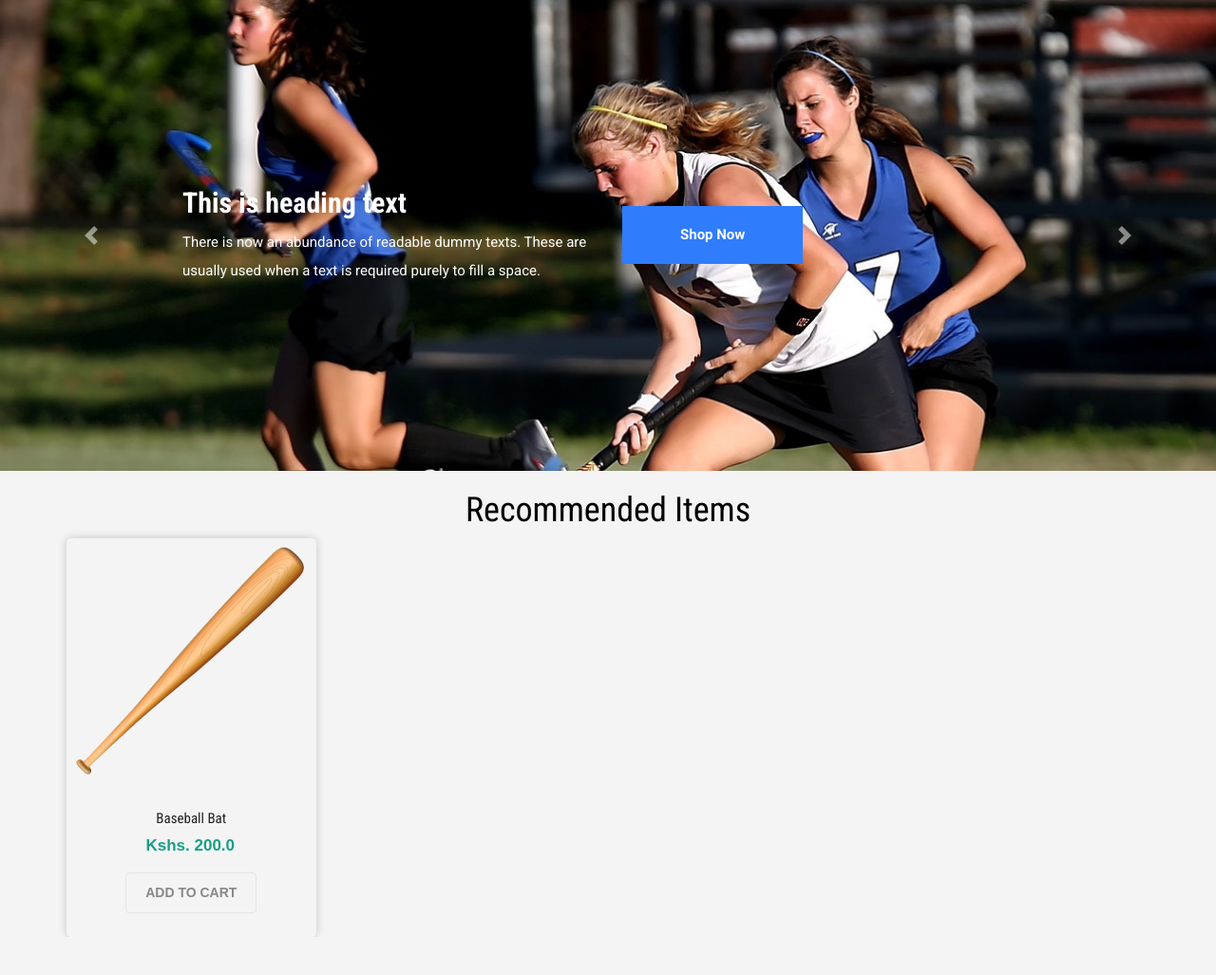
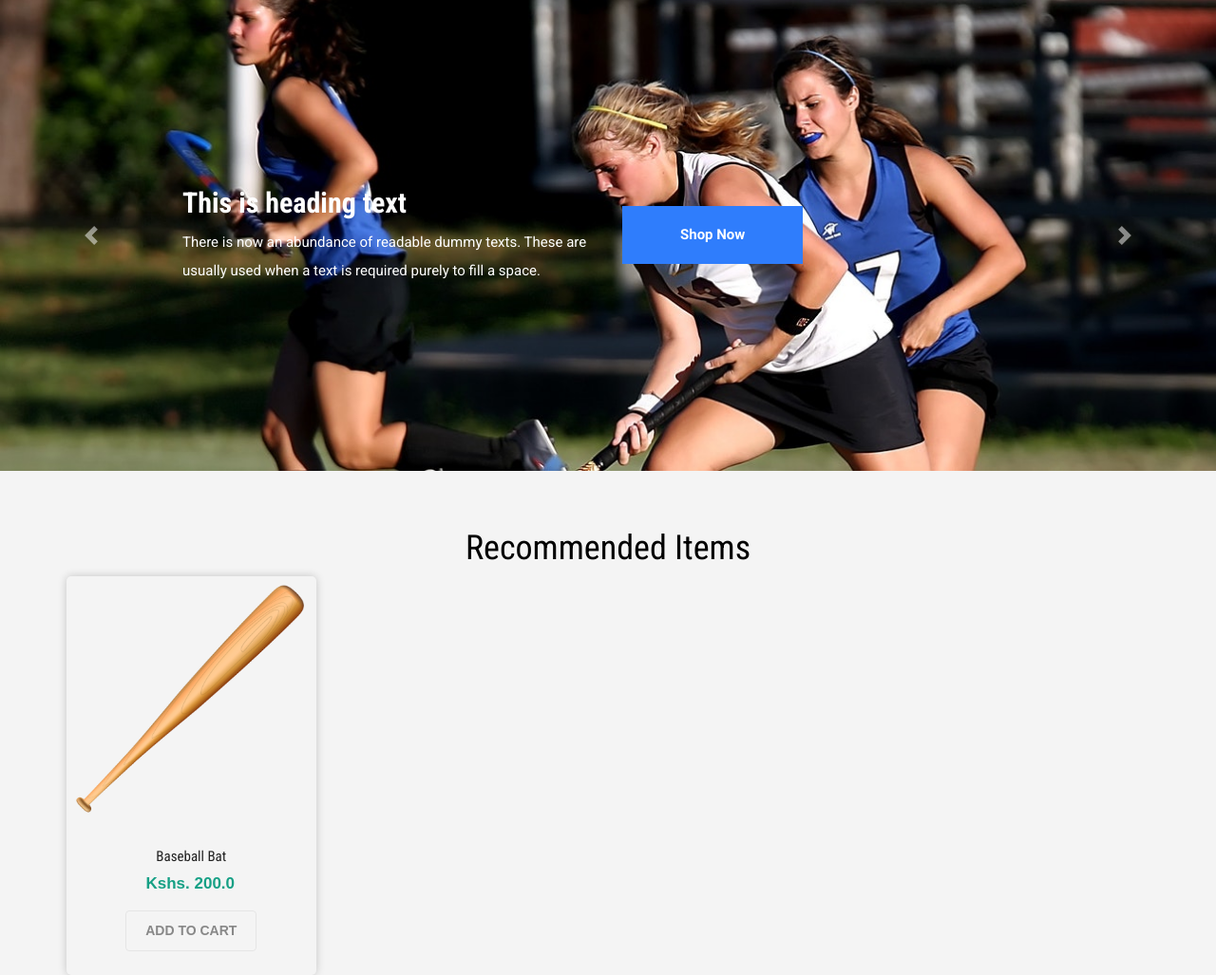
Before and after one commit to newtonkiragu/zohari, a Django app: page / in a window 1280 px wide. Shown: the part 1338-2365 px from the top of the page at 95% size. Before the commit the page ends 2325 px from the top, so only its background shows below. Run offline with Django 3.2, Linux system fonts and the light colour scheme; data comes from the database, SQL or seed files in the repository; some libraries are stand-ins or nearby versions.

Commit message:
moved recommended down

```diff
--- a/shop/templates/product/index.html
+++ b/shop/templates/product/index.html
@@ -35,7 +35,7 @@
   }
 
   .recommended {
-    padding-top: 20px;
+    padding-top: 60px;
     text-align: center;
   }
 
```
